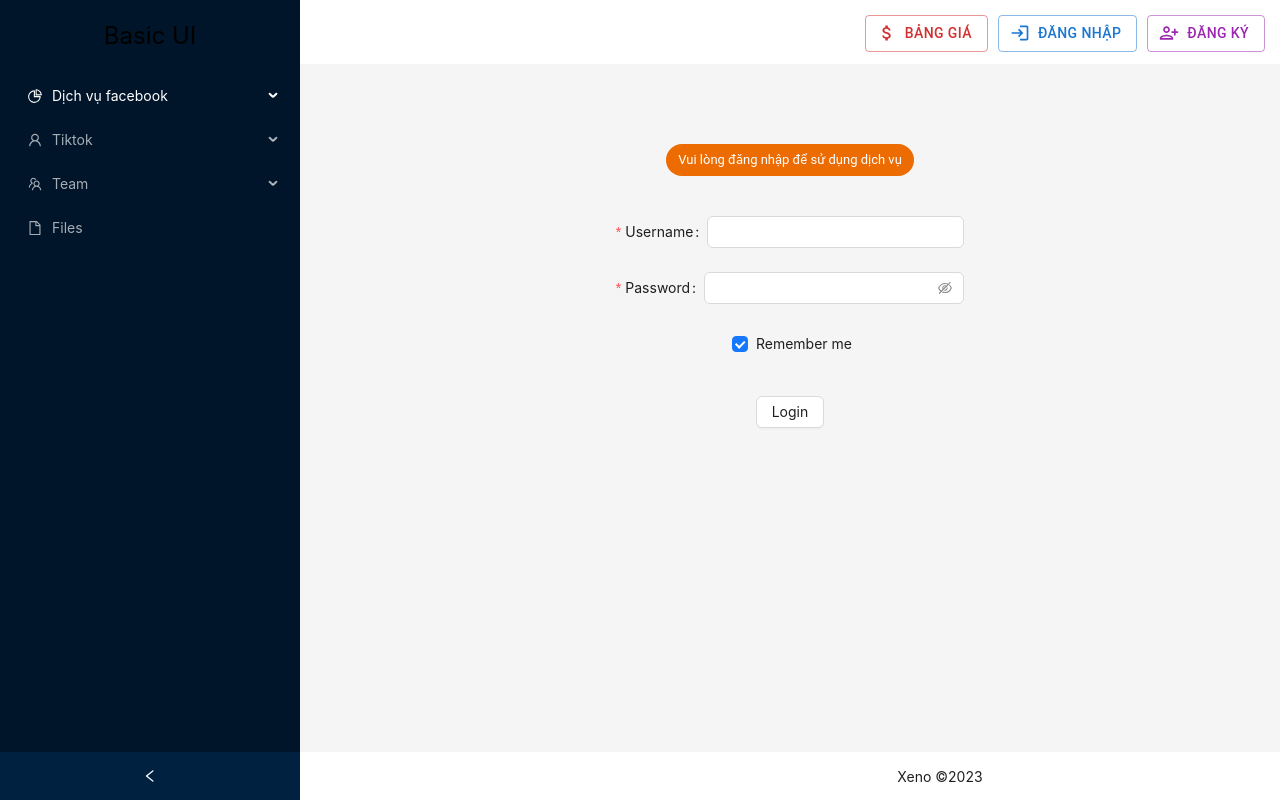
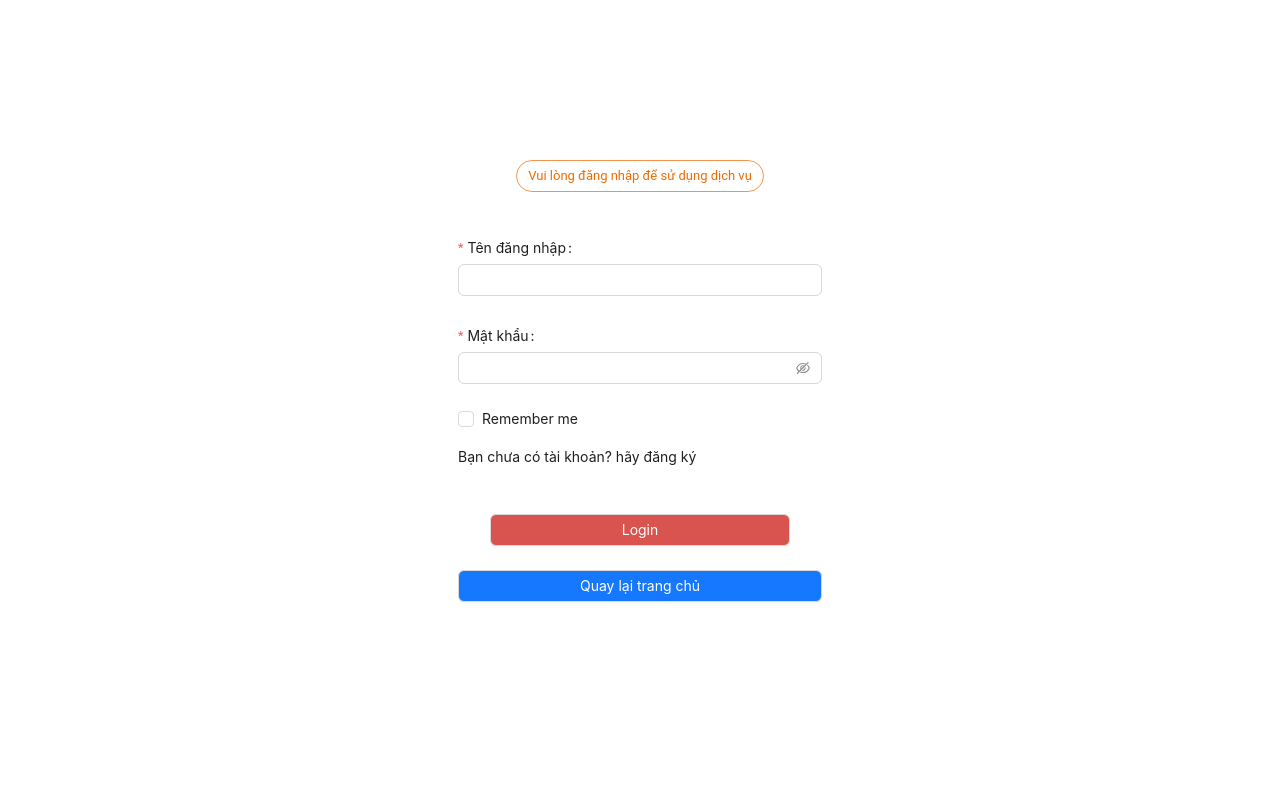
Before and after one commit to quanxenon5525/buff-servicesocial-web, a Next.js app: page /login in a window 1280 px wide. Built offline with nearby package versions, Linux system fonts and the light colour scheme.

Commit message:
update tabs and divine layout

```diff
--- a/src/app/(auth)/login/page.tsx
+++ b/src/app/(auth)/login/page.tsx
@@ -1,8 +1,9 @@
 "use client";
 import React from "react";
-import { Checkbox, Form, Input, Button } from "antd";
-import { Chip } from "@mui/material";
+import { Checkbox, Form, Input, Button, Flex } from "antd";
+import { Chip, Stack } from "@mui/material";
 import { useRouter } from "next/navigation";
+import Link from "next/link";
 
 type FieldType = {
   username?: string;
@@ -25,50 +26,84 @@ export const page = () => {
     console.log("Failed:", errorInfo);
   };
 
+  const formItemLayout = {
+    labelCol: {
+      xs: { span: 24 },
+      sm: { span: 120 },
+    },
+    wrapperCol: {
+      xs: { span: 24 },
+      sm: { span: 120 },
+    },
+  };
+
   return (
-    <div className="p-20">
+    <div className="pt-20 mt-20">
       <div className="text-black text-center mb-10">
         <Chip
+          variant="outlined"
           size="medium"
           color="warning"
           label="Vui lòng đăng nhập để sử dụng dịch vụ"
         />
       </div>
       <Form
+        {...formItemLayout}
         className="w-full flex flex-wrap flex-col content-center"
         name="basic"
         initialValues={{ remember: true }}
         onFinish={onFinish}
         onFinishFailed={onFinishFailed}
         autoComplete="off"
+        labelAlign="left"
+        labelWrap
       >
         <Form.Item<FieldType>
-          label="Username"
+          label="Tên đăng nhập"
           name="username"
-          rules={[{ required: true, message: "Please input your username!" }]}
+          rules={[{ required: true, message: "Vui lòng nhập tên đăng nhập!" }]}
         >
           <Input />
         </Form.Item>
-
         <Form.Item<FieldType>
-          label="Password"
+          label="Mật khẩu"
           name="password"
-          rules={[{ required: true, message: "Please input your password!" }]}
+          rules={[{ required: true, message: "Vui lòng nhập mật khẩu!" }]}
         >
           <Input.Password />
         </Form.Item>
-
         <Form.Item<FieldType>
           name="remember"
           valuePropName="checked"
-          wrapperCol={{ offset: 8, span: 16 }}
+          wrapperCol={{ offset: 0, span: 20 }}
         >
-          <Checkbox>Remember me</Checkbox>
+          <Stack sx={{ display: "flex", flexDirection: "column", gap: 2 }}>
+            <Checkbox>Remember me</Checkbox>
+            <Link href="/sign-up">Bạn chưa có tài khoản? hãy đăng ký</Link>
+          </Stack>
+        </Form.Item>
+        <Form.Item className="text-center gap-y-1.5">
+          <Button
+            style={{
+              width: "300px",
+              backgroundColor: "#d9534f",
+              color: "white",
+            }}
+            htmlType="submit"
+          >
+            Login
+          </Button>
         </Form.Item>
 
-        <Form.Item className="text-center gap-y-1.5">
-          <Button htmlType="submit">Login</Button>
-        </Form.Item>
+        <Button
+          style={{
+            backgroundColor: "#1677ff",
+            color: "white",
+          }}
+          className="site-button-ghost-wrapper"
+        >
+          <Link href="/">Quay lại trang chủ</Link>
+        </Button>
       </Form>
     </div>
   );
--- a/src/app/dashboard/page.tsx
+++ /dev/null
@@ -1,3 +0,0 @@
-export default function Page() {
-  return <h1>Hello, Dashboard Page!</h1>;
-}
--- a/src/app/layout.tsx
+++ b/src/app/layout.tsx
@@ -8,9 +8,7 @@ export default function RootLayout({
 }) {
   return (
     <html lang="en">
-      <body>
-        <Layout>{children}</Layout>
-      </body>
+      <body>{children}</body>
     </html>
   );
 }
--- a/src/app/page.tsx
+++ b/src/app/page.tsx
@@ -1,9 +1,44 @@
+"use client";
+import Dashboard from "@/components/layout/Dashboard";
+import MainLayout from "@/components/layout/MainLayout";
+import { Tabs, TabsProps } from "antd";
+import Link from "next/link";
+
+const tabs: TabsProps["items"] = [
+  {
+    key: "1",
+    label: "Tạo đơn hàng",
+    children: "hi",
+  },
+  {
+    key: "2",
+    label: "Lịch sử đơn hàng",
+    children: "he",
+  },
+];
+
 export default function Home() {
+  const onChange = (key: string) => {
+    console.log(key);
+  };
+
   return (
-    <div>
-      <h1 className="text-5xl font-bold text-center	text-lime-400">
-        Hello world!
-      </h1>
-    </div>
+    <MainLayout>
+      <Dashboard
+        breadcrumb
+        items={[
+          { title: <Link href="/">Trang chủ</Link> },
+          { title: "Tăng like bài viết" },
+        ]}
+      >
+        <Tabs
+          className="ml-5"
+          type="card"
+          defaultActiveKey="1"
+          items={tabs}
+          onChange={onChange}
+        />
+      </Dashboard>
+    </MainLayout>
   );
 }
--- /dev/null
+++ b/src/components/layout/Dashboard.tsx
@@ -0,0 +1,18 @@
+import { Breadcrumb } from "antd";
+import React from "react";
+
+type DashboardProps = {
+  children: any;
+  breadcrumb?: any;
+  items?: any[];
+};
+
+export default function Dashboard(props: DashboardProps) {
+  const { children, breadcrumb, items } = props;
+  return (
+    <div>
+      {breadcrumb && <Breadcrumb items={items} className="ml-2 p-5" />}
+      {children}
+    </div>
+  );
+}
```
